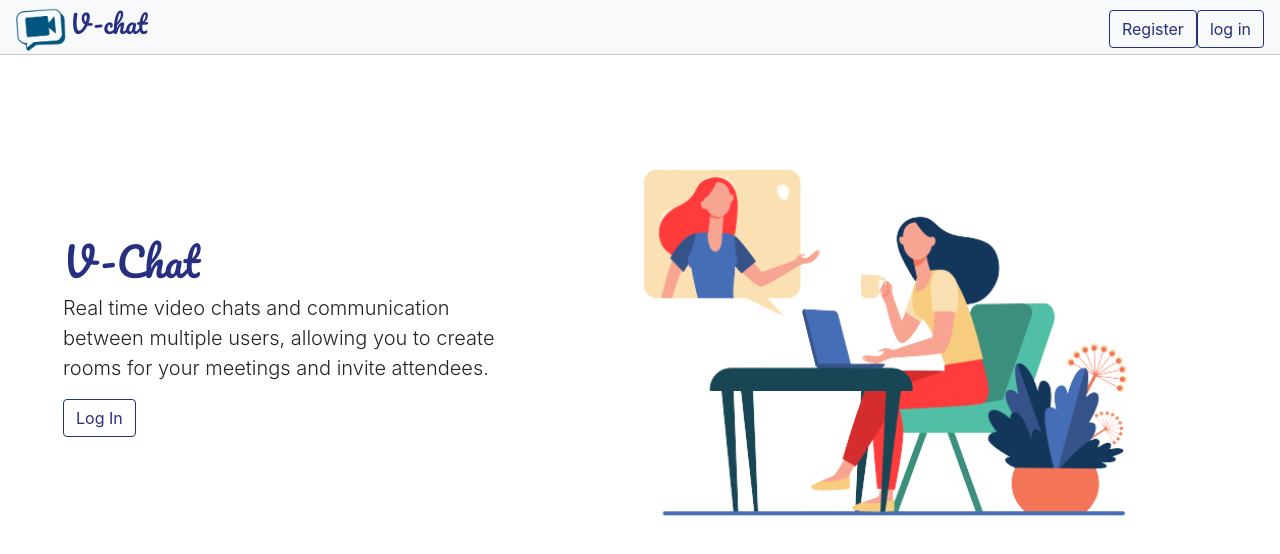
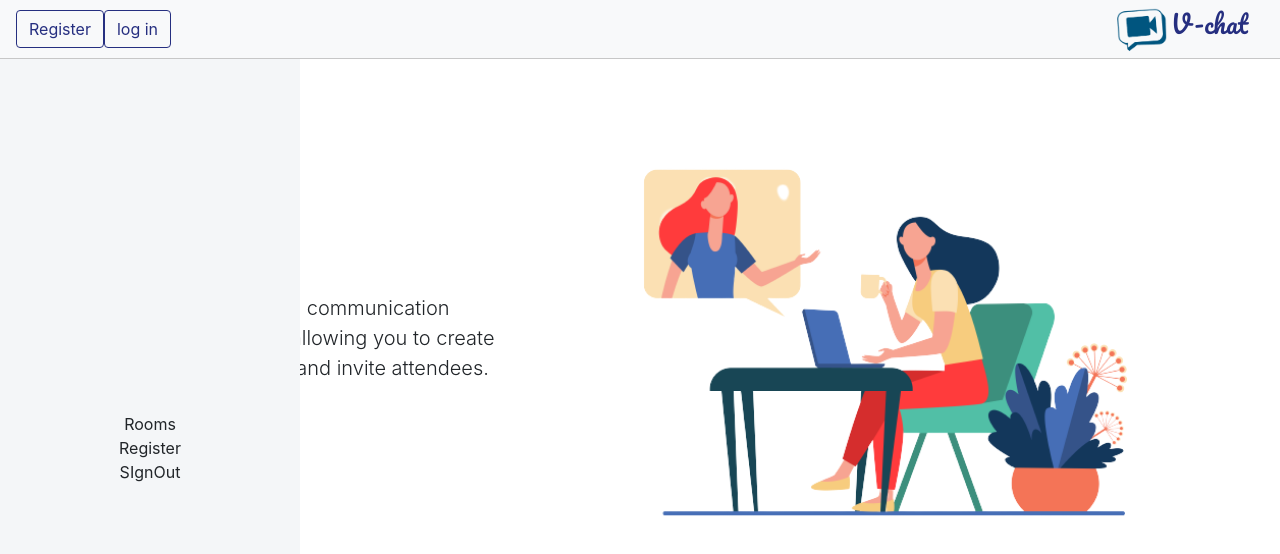
Before and after one commit to Sam-kayode/video-chat-app, a Vue app: page /#/ in a window 1280 px wide. Shown: the top 554 px of the page. Built offline with nearby package versions, Linux system fonts and the light colour scheme; no server answers.

Commit message:
sidenav link items

```diff
--- a/src/components/Navigation.vue
+++ b/src/components/Navigation.vue
@@ -1,7 +1,13 @@
 <template>
   <div>
     <nav class="navbar navbar-expand navbar-light pb-0 pt-1 fixed-top bg-light">
-      <div class="container-fluid">
+      <div class="container-fluid mb-1">
+        <router-link class="btn btn-outline-primary" to="/rooms" v-if="user">Rooms</router-link>
+        <router-link class="btn btn-outline-primary" to="/register">Register</router-link>
+        <router-link class="btn btn-outline-primary" to="/login" v-if="!user">log in</router-link>
+        <span class="btn btn-outline-primary" @click="$emit('signout')" v-if="user">Sign out</span>
+
+        <div class="navbar-nav ml-auto">
           <router-link class="navbar-brand p-0" to="/"
             ><span class="pr-1"><img src="../assets/logo.png" class="logo" alt="" /></span>
             <span class="brand-name text-primary">V-chat</span>
@@ -10,15 +16,19 @@
           > -->
           </router-link>
           <!-- <span class="user-details" v-if="user">Hi, {{user.displayName}}</span> -->
-        <div class="navbar-nav ml-auto">
-           <router-link class="btn btn-outline-primary" to="/register">Register</router-link>
-          <router-link class="btn btn-outline-primary" to="/login" v-if="!user">log in</router-link>
-          <span class="btn btn-outline-primary" @click='$emit("signout")' v-if="user">Sign out</span>
         </div>
       </div>
     </nav>
+    <div class="sidenav">
+       <ul class="p-0">
+         <li>Rooms</li>
+         <li>Register</li>
+         <li>SIgnOut</li>
+       </ul>
+    </div>
   </div>
 </template>
+
 
 <script>
 export default {
@@ -29,18 +39,39 @@ export default {
 
 <style scoped>
 @import url('https://fonts.googleapis.com/css2?family=Pacifico&display=swap');
-nav{
-  border-bottom:1px solid rgb(199, 199, 199);
+nav {
+  border-bottom: 1px solid rgb(199, 199, 199);
 }
 .logo {
   width: 50px;
 }
 .brand-name {
   font-family: 'Pacifico', cursive;
-font-size:25px;
+  font-size: 25px;
 }
-.user-details{
-font-family:'Trebuchet MS', 'Gill Sans', 'Gill Sans MT', Calibri,  sans-serif;
-font-size:20px;
+.user-details {
+  font-family: 'Trebuchet MS', 'Gill Sans', 'Gill Sans MT', Calibri, sans-serif;
+  font-size: 20px;
+}
+
+.sidenav{
+  width:300px;
+  height:100vh;
+  position:fixed;
+  z-index:10;
+  background-color: rgb(244, 246, 248);
+}
+
+.sidenav ul{
+   display: flex;
+  justify-content: center;
+  align-items: center;
+  height:100%;
+  flex-direction: column;
+
+}
+
+.sidenav ul li{
+ list-style-type: none;
 }
 </style>
--- a/src/router/index.js
+++ b/src/router/index.js
@@ -26,7 +26,7 @@ const routes = [
   {
     path: '/rooms',
     name: 'Rooms',
-    component: Register
+    component: Rooms
   }
 ]
 
--- a/src/views/Rooms.vue
+++ b/src/views/Rooms.vue
@@ -0,0 +1,13 @@
+<template lang="">
+    <div>
+        <h2 class="text-center">Add a Room</h2>
+    </div>
+</template>
+<script>
+export default {
+
+}
+</script>
+<style>
+
+</style>
```
Lines whose indentation alone changed are shown as unchanged.
